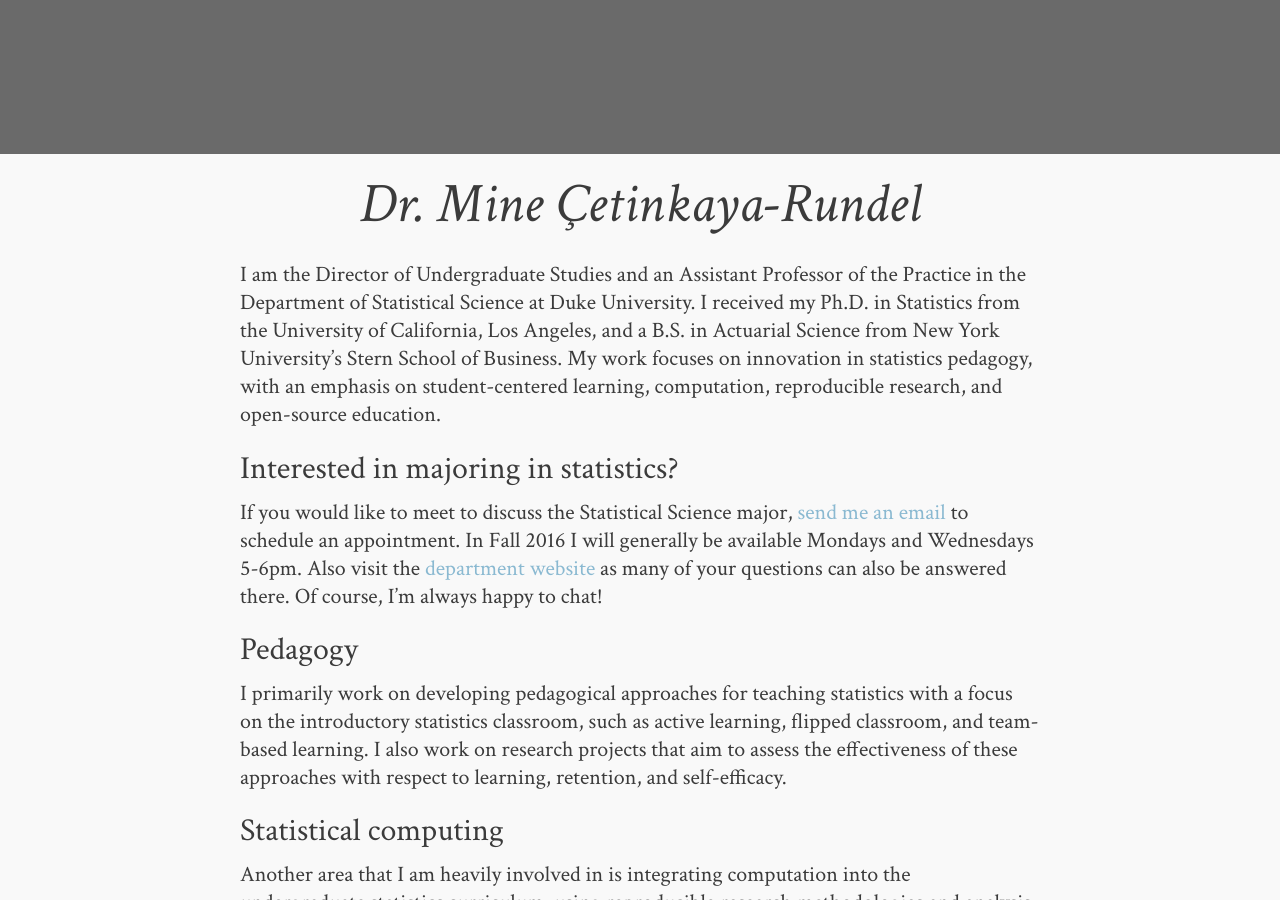
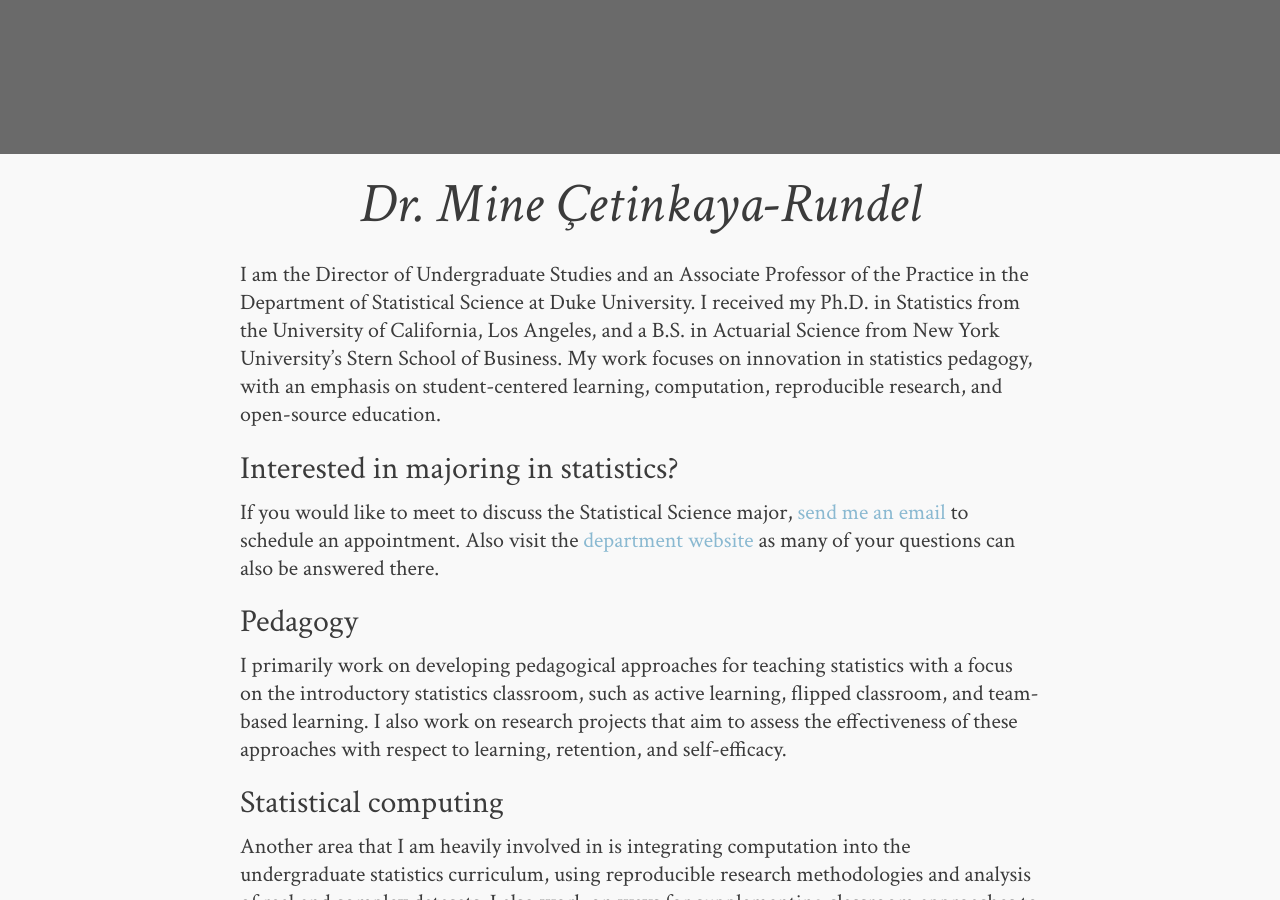
Before and after one commit to mine-cetinkaya-rundel/duke_statsci_homepage, a Jekyll site: the page built from index.md, in a window 1280 px wide and 900 px high, scrolled down 396 px. Built offline with Jekyll 4.4.1, drawn with Linux system fonts in a browser that asks for light colours; nearby versions of some CDN libraries; comment, search, counter and statistics services are not loaded.

Commit message:
august updates

```diff
--- a/index.md
+++ b/index.md
@@ -6,7 +6,7 @@
   feature: mine_large.png
 ---
 
-I am the Director of Undergraduate Studies and an Assistant Professor of
+I am the Director of Undergraduate Studies and an Associate Professor of
 the Practice in the Department of Statistical Science at Duke University.
 I received my Ph.D. in Statistics from the University of California, Los
 Angeles, and a B.S. in Actuarial Science from New York University's
@@ -18,11 +18,9 @@
 
 If you would like to meet to discuss the Statistical Science major,
 <a href="mailto:mine@stat.duke.edu">send me an email</a> to schedule
-an appointment. In Fall 2016 I will generally be available Mondays and
-Wednesdays 5-6pm. Also visit the
+an appointment. Also visit the
 <a href="https://stat.duke.edu/undergraduate-program.html">department
-website</a> as many of your questions can also be answered there. Of
-course, I'm always happy to chat!
+website</a> as many of your questions can also be answered there.
 
 ### Pedagogy
 
```
Also changed, not shown: 1 other file.
